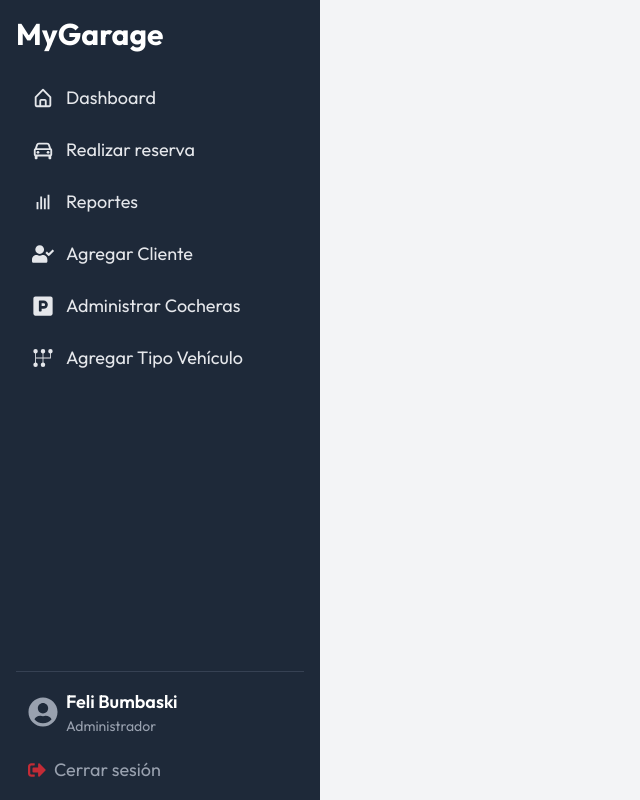
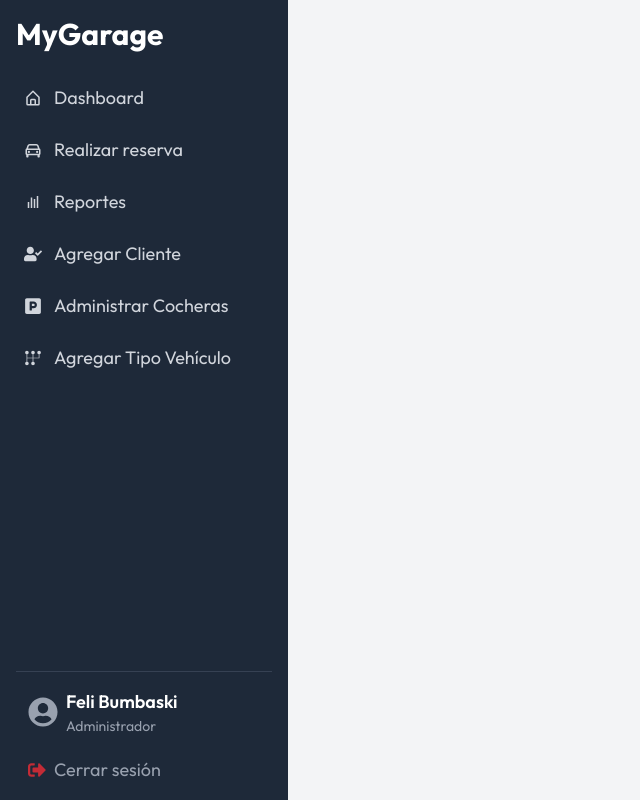
Before and after one commit to SantiagoCarboUTN/fullstack-repo-dsw, a React (Vite) app in the folder apps/frontend/: page /admin in a window 1280 px wide. Shown: the whole page, without its empty margins (0-640 px from the left). Built offline with nearby package versions, Linux system fonts and the light colour scheme.

Commit message:
Cambios estructura Layout de Dashboards, siendo responsives ahora

```diff
--- a/apps/frontend/src/components/layout/LayoutAdmin.tsx
+++ b/apps/frontend/src/components/layout/LayoutAdmin.tsx
@@ -1,13 +1,6 @@
-import { Outlet } from "react-router-dom"
-import { SideBarAdmin } from "./Sidebar/SideBarAdmin"
+import { LayoutPanel } from "./LayoutPanel";
+import { SideBarAdmin } from "./Sidebar/SideBarAdmin";
 
 export const LayoutAdmin = () => {
-  return (
-    <div className="flex  h-screen overflow-hidden">
-      <SideBarAdmin />
-      <main className="flex-1 overflow-y-auto bg-gray-100 p-6 ">
-        <Outlet />
-      </main>
-    </div>
-  )
-}
+  return <LayoutPanel SidebarComponent={SideBarAdmin} />;
+};
--- a/apps/frontend/src/components/layout/LayoutClient.tsx
+++ b/apps/frontend/src/components/layout/LayoutClient.tsx
@@ -1,35 +1,6 @@
-import { Outlet } from "react-router-dom"
-import { SideBarClient } from "./Sidebar/SideBarClient.tsx"
-import { useState } from "react";
-import { FaBars } from "react-icons/fa";
+import { LayoutPanel } from "./LayoutPanel";
+import { SideBarClient } from "./Sidebar/SideBarClient";
 
 export const LayoutClient = () => {
-  const [sidebarOpen, setSidebarOpen] = useState(false);
-  return (
-    <div className="flex  h-screen overflow-hidden">
-        <aside
-          className={`fixed inset-y-0 left-0 z-50 w-80 bg-blue-800 p-4 text-white transform transition-transform duration-300
-          ${sidebarOpen ? "translate-x-0" : "-translate-x-full"}
-          md:relative md:translate-x-0 md:flex md:flex-col md:justify-between`}
-        >
-        <SideBarClient user={{nombre:"juan"}} />
-      </aside>
-      {sidebarOpen && (
-        <div
-          className="fixed inset-0 bg-black opacity-50 md:hidden z-40"
-          onClick={() => setSidebarOpen(false)}
-        ></div>
-      )}
-      <main className="flex-1 overflow-y-auto bg-gray-100 p-6 relative">
-        <button
-          className="md:hidden p-3 bg-blue-800 text-white rounded-md mb-4"
-          onClick={() => setSidebarOpen(!sidebarOpen)}
-        >
-          <FaBars size={20} />
-        </button>
-        <Outlet />
-      </main>
-    </div>
-  )
-}
-/*  */
+  return <LayoutPanel SidebarComponent={SideBarClient} />;
+};
--- /dev/null
+++ b/apps/frontend/src/components/layout/LayoutPanel.tsx
@@ -0,0 +1,33 @@
+import { useState } from "react";
+import { Outlet } from "react-router-dom";
+import { BiMenu } from "react-icons/bi";
+
+interface LayoutPanelProps {
+  SidebarComponent: React.ComponentType<{ isOpen: boolean; setIsOpen: React.Dispatch<React.SetStateAction<boolean>> }>;
+}
+
+export const LayoutPanel: React.FC<LayoutPanelProps> = ({ SidebarComponent }) => {
+  const [isOpen, setIsOpen] = useState(false);
+
+  return (
+    <div className="flex h-screen overflow-hidden">
+      {/* SIDEBAR (dinámico: Admin o Client) */}
+      <SidebarComponent isOpen={isOpen} setIsOpen={setIsOpen} />
+
+      {/* CONTENIDO PRINCIPAL */}
+      <main className="flex-1 overflow-y-auto bg-gray-100 p-6 relative">
+        {/* BOTÓN BURGER ARRIBA A LA DERECHA (solo móvil) */}
+        <div className="fixed top-4 right-4 md:hidden z-50">
+          <button
+            className="p-2 rounded-md bg-gray-800 text-white hover:bg-gray-700 transition"
+            onClick={() => setIsOpen(!isOpen)}
+          >
+            <BiMenu size={28} />
+          </button>
+        </div>
+
+        <Outlet />
+      </main>
+    </div>
+  );
+};
--- a/apps/frontend/src/components/layout/Sidebar/SideBarAdmin.tsx
+++ b/apps/frontend/src/components/layout/Sidebar/SideBarAdmin.tsx
@@ -1,32 +1,47 @@
-import { BiHomeAlt, BiCar, BiBarChart } from "react-icons/bi"
-import { SideBarLink } from "./SideBarLink"
-import { FaParking, FaUserCheck, FaSignOutAlt, FaUserCircle } from 'react-icons/fa'
-import { GiGearStickPattern } from 'react-icons/gi';
+import React from "react";
+import { Link } from "react-router-dom";
+import { BiHomeAlt, BiCar, BiBarChart } from "react-icons/bi";
+import { FaParking, FaUserCheck, FaSignOutAlt, FaUserCircle } from "react-icons/fa";
+import { GiGearStickPattern } from "react-icons/gi";
 
-export const SideBarAdmin = () => {
+interface SideBarAdminProps {
+  isOpen: boolean;
+  setIsOpen: React.Dispatch<React.SetStateAction<boolean>>;
+}
+
+export const SideBarAdmin = ({ isOpen, setIsOpen }:SideBarAdminProps) => {
   const links = [
-    { to: "/admin/dashboard", label: "Dashboard", icon: BiHomeAlt },
-    { to: "/admin/realizar-reserva", label: "Realizar reserva", icon: BiCar },
-    { to: "/admin/reportes", label: "Reportes", icon: BiBarChart },
-  /*   { to: "/admin/agregar-cochera", label: "Agregar Cochera", icon: FaParking }, */
-    { to: "/admin/alta-cliente", label: "Agregar Cliente", icon: FaUserCheck },
-    { to: "/admin/cocheras", label: "Administrar Cocheras", icon: FaParking },
-    { to: "/admin/agregar-tipo-vehiculo", label: "Agregar Tipo Vehículo", icon: GiGearStickPattern },
-  ]
+    { to: "/admin/dashboard", label: "Dashboard", icon: <BiHomeAlt /> },
+    { to: "/admin/realizar-reserva", label: "Realizar reserva", icon: <BiCar /> },
+    { to: "/admin/reportes", label: "Reportes", icon: <BiBarChart /> },
+    { to: "/admin/alta-cliente", label: "Agregar Cliente", icon: <FaUserCheck /> },
+    { to: "/admin/cocheras", label: "Administrar Cocheras", icon: <FaParking /> },
+    { to: "/admin/agregar-tipo-vehiculo", label: "Agregar Tipo Vehículo", icon: <GiGearStickPattern /> },
+  ];
 
   return (
-    <aside className="w-80 bg-gray-800 text-white h-screen p-4 flex flex-col justify-between box-border flex-shrink-0">
-      {/* CONTENIDO SUPERIOR */}
+    <aside
+      className={`
+        fixed md:static z-40 top-0 left-0 h-full w-72 bg-gray-800 text-white
+        transform transition-transform duration-300 ease-in-out
+        ${isOpen ? "translate-x-0" : "-translate-x-full"}
+        md:translate-x-0 flex flex-col justify-between p-4
+      `}
+    >
+      {/* HEADER */}
       <div>
         <h2 className="text-3xl font-bold mb-6">MyGarage</h2>
         <nav className="text-lg">
           {links.map((link) => (
-            <SideBarLink
+            <Link
               key={link.to}
               to={link.to}
-              label={link.label}
-              icon={link.icon}
-            />
+              onClick={() => setIsOpen(false)}
+              className="flex items-center gap-3 p-2 mb-2 rounded-md text-gray-300 hover:bg-gray-700 hover:text-white transition"
+            >
+              {link.icon}
+              {link.label}
+            </Link>
           ))}
         </nav>
       </div>
@@ -34,15 +49,15 @@ export const SideBarAdmin = () => {
       {/* FOOTER */}
       <footer className="border-t border-gray-700 pt-4 text-lg">
         <div className="flex items-center mb-5 ml-3">
-          <FaUserCircle size={30}  className="text-gray-400 mr-2"/>
+          <FaUserCircle size={30} className="text-gray-400 mr-2" />
           <div>
-            <p className="font-semibold ">Feli Bumbaski</p>
+            <p className="font-semibold">Feli Bumbaski</p>
             <p className="text-sm text-gray-400">Administrador</p>
           </div>
         </div>
 
         <button
-          className="flex items-center  text-gray-400 hover:text-red-500 transition-colors ml-3"
+          className="flex items-center text-gray-400 hover:text-red-500 transition-colors ml-3"
           onClick={() => console.log("Cerrar sesión")}
         >
           <FaSignOutAlt className="mr-2 text-red-500 opacity-75" />
@@ -50,5 +65,5 @@ export const SideBarAdmin = () => {
         </button>
       </footer>
     </aside>
-  )
-}
+  );
+};
--- a/apps/frontend/src/components/layout/Sidebar/SideBarClient.tsx
+++ b/apps/frontend/src/components/layout/Sidebar/SideBarClient.tsx
@@ -1,47 +1,64 @@
-import {  BiCar } from "react-icons/bi"
-import { SideBarLink } from "./SideBarLink"
+import { BiCar } from "react-icons/bi";
 import { TfiReceipt } from "react-icons/tfi";
 import { FaSignOutAlt, FaUserCircle } from "react-icons/fa";
-export const SideBarClient = ({ user }: { user: { nombre: string}}) => {
+import { Link } from "react-router-dom";
+
+interface SideBarClientProps {
+  isOpen: boolean;
+  setIsOpen: React.Dispatch<React.SetStateAction<boolean>>;
+}
+
+export const SideBarClient = ({ isOpen, setIsOpen }:SideBarClientProps) => {
   const links = [
-    { to: "/client/mis-reservas", label: "Mis reservas", icon: BiCar },
-    { to: "/client/mis-pagos", label: "Pagos", icon: TfiReceipt }
-  ]
+    { to: "/client/mis-reservas", label: "Mis reservas", icon: <BiCar /> },
+    { to: "/client/mis-pagos", label: "Pagos", icon: <TfiReceipt /> },
+  ];
 
   return (
-    <div className="flex flex-col justify-between h-full">
+    <aside
+      className={`
+        fixed md:static z-40 top-0 left-0 h-full w-72 bg-blue-800 text-white
+        transform transition-transform duration-300 ease-in-out
+        ${isOpen ? "translate-x-0" : "-translate-x-full"}
+        md:translate-x-0 flex flex-col justify-between p-4
+      `}
+    >
+      {/* HEADER */}
       <div>
         <h2 className="text-3xl font-bold mb-6">MyGarage</h2>
         <nav className="text-lg">
           {links.map((link) => (
-            <SideBarLink
+            <Link
               key={link.to}
               to={link.to}
-              label={link.label}
-              icon={link.icon}
-            />
+              onClick={() => setIsOpen(false)} // cerrar menú al clickear en móvil
+              className="flex items-center gap-3 p-2 mb-2 rounded-md text-gray-200 hover:bg-blue-700 hover:text-white transition"
+            >
+              {link.icon}
+              {link.label}
+            </Link>
           ))}
         </nav>
       </div>
 
       {/* FOOTER */}
-      <footer className="border-t border-gray-700 pt-4 text-lg">
+      <footer className="border-t border-blue-700 pt-4 text-lg">
         <div className="flex items-center mb-5 ml-3">
-          <FaUserCircle size={30}  className="text-gray-400 mr-2"/>
+          <FaUserCircle size={30} className="text-gray-300 mr-2" />
           <div>
-            <p className="font-semibold ">{user.nombre}</p>
-            <p className="text-sm text-gray-400">Cliente</p>
+            <p className="font-semibold">Juan</p>
+            <p className="text-sm text-gray-300">Cliente</p>
           </div>
         </div>
 
         <button
-          className="flex items-center  text-gray-400 hover:text-red-500 transition-colors ml-3"
+          className="flex items-center text-gray-300 hover:text-red-400 transition-colors ml-3"
           onClick={() => console.log("Cerrar sesión")}
         >
           <FaSignOutAlt className="mr-2 text-red-500 opacity-75" />
           Cerrar sesión
         </button>
       </footer>
-    </div>
-  )
-}
+    </aside>
+  );
+};
--- a/apps/frontend/src/pages/Home.tsx
+++ b/apps/frontend/src/pages/Home.tsx
@@ -47,7 +47,7 @@ export const Home = () => {
   </div>
 
   {/* Imagen */}
-  <div className="flex justify-center   md:justify-end w-full md:w-1/2 mb-10 md:mb-0">
+  <div className="flex justify-center md:justify-end w-full md:w-1/2 mb-10 md:mb-0">
     <img
       src={fotolandingpage}
       alt="estacionamiento"
--- a/apps/frontend/src/routes/Router.tsx
+++ b/apps/frontend/src/routes/Router.tsx
@@ -5,7 +5,7 @@ import { Access } from '../pages/Access.tsx'
 import { Dashboard } from '../pages/AdminDashboard/Dashboard'
 import { RealizarReserva } from '../pages/AdminDashboard/RealizarReserva.tsx'
 import { Reportes } from '../pages/AdminDashboard/Reportes'
-import { LayoutAdmin } from '../components/layout/LayoutAdmin'
+import { LayoutAdmin } from '../components/layout/LayoutAdmin.tsx'
 import { AltaCliente } from '../pages/AdminDashboard/AltaCliente'
 import { CocherasList } from '../pages/AdminDashboard/CocherasList.tsx'
 import { AltaCochera } from '../pages/AdminDashboard/AltaCochera.tsx'
```
